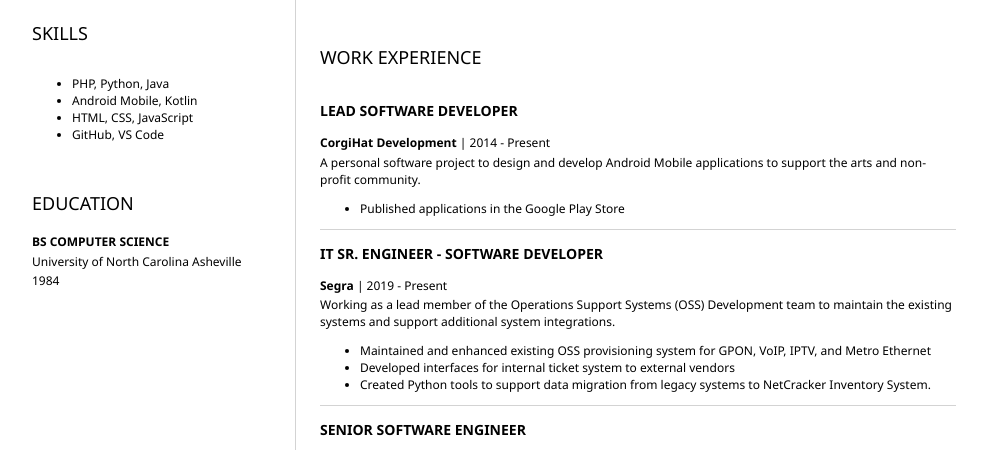
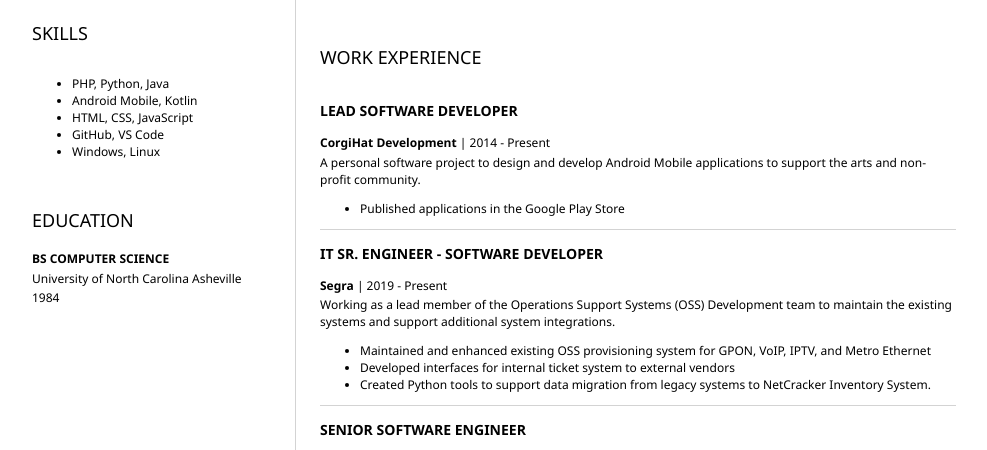
Before and after one commit to mggates39/Resume, a plain HTML site: page index.html in a window 1280 px wide. Shown: the part 336-786 px from the top of the page, without its empty margins (152-1139 px from the left). Drawn offline with Linux system fonts and the light colour scheme.

Commit message:
Added basic OS references

```diff
--- a/index.html
+++ b/index.html
@@ -37,6 +37,7 @@
 					<li>Android Mobile, Kotlin</li>
 					<li>HTML, CSS, JavaScript</li>
 					<li>GitHub, VS Code</li>
+					<li>Windows, Linux</li>
 				</ul>
 			</section>
 			<section>
```
